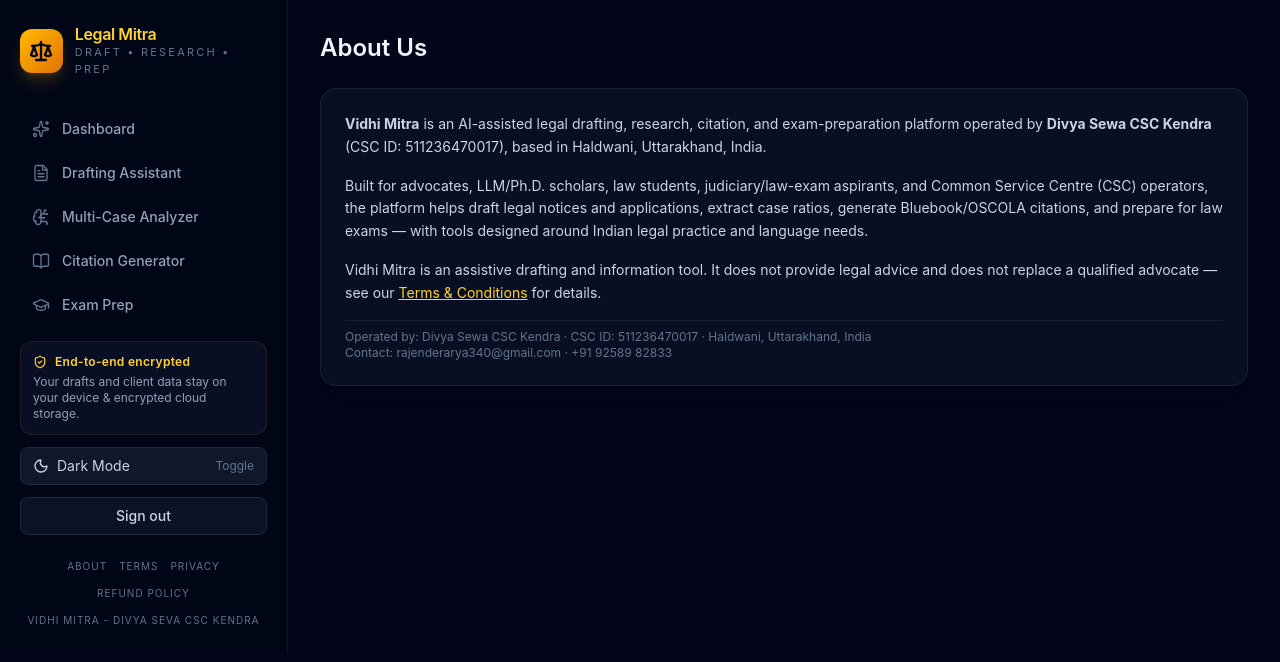
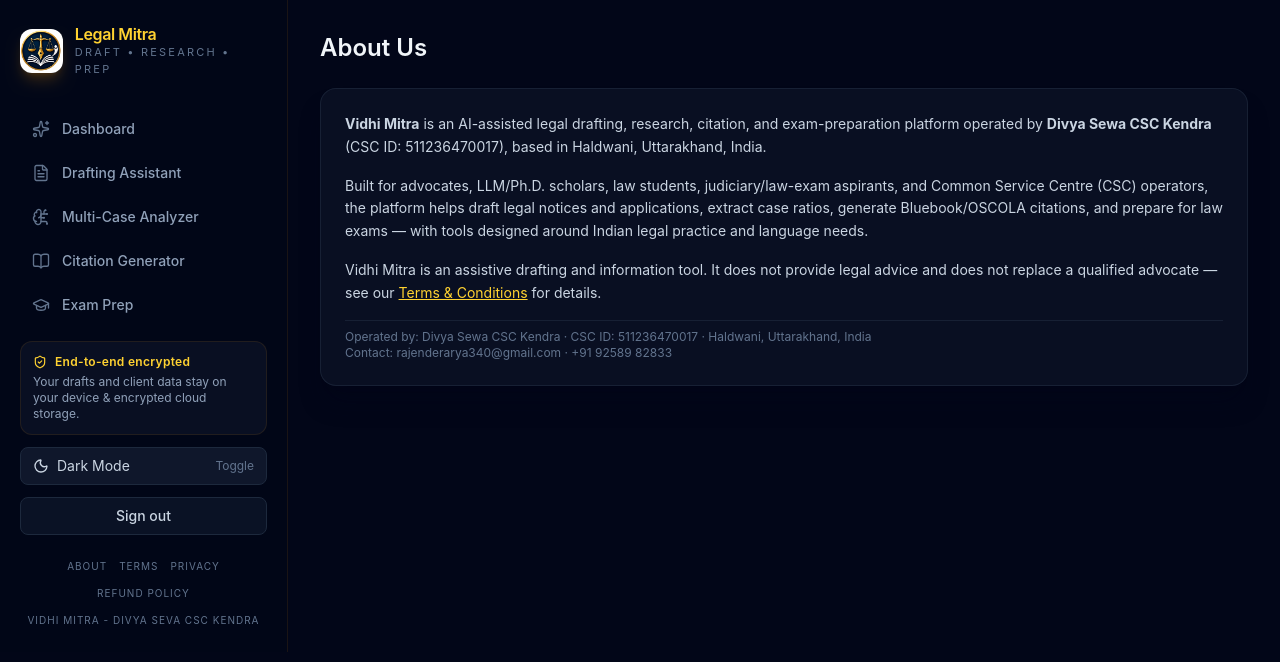
Before and after one commit to RajendraNath33/legal-engine, a Next.js app: page /about in a window 1280 px wide. Shown: the top 662 px of the page. Built offline with nearby package versions, Linux system fonts and the light colour scheme; no server answers; sample sign-in values are in the browser's storage.

Commit message:
Add Legal Mitra logo branding to Sidebar and Login page

```diff
--- a/src/app/login/page.tsx
+++ b/src/app/login/page.tsx
@@ -5,6 +5,7 @@
 import { auth, googleProvider } from "@/lib/firebase";
 import { useAuth } from "@/components/AuthProvider";
 import { ShieldCheck, Phone, LogIn } from "lucide-react";
+import Image from "next/image";
 import { API_BASE_URL } from "@/lib/config";
 import { FirebaseAuthentication } from "@capacitor-firebase/authentication";
 import { GoogleAuthProvider as GoogleAuthProviderCred, signInWithCredential } from "firebase/auth";
@@ -179,12 +180,8 @@
     <div className="flex min-h-screen items-center justify-center bg-slate-950 px-4 py-10 text-slate-200">
       <div className="w-full max-w-md rounded-3xl border border-slate-800 bg-slate-900/80 p-6 shadow-2xl shadow-amber-900/10">
         <div className="mb-6 flex items-center gap-3">
-          <div className="flex h-12 w-12 items-center justify-center rounded-2xl bg-gradient-to-br from-amber-400 to-amber-600 text-slate-950">
-            <ShieldCheck className="h-6 w-6" />
-          </div>
-          <div>
-            <h1 className="text-xl font-semibold text-slate-100">Legal Mitra</h1>
-            <p className="text-sm text-slate-400">Secure sign in for your legal workspace</p>
+          <div className="flex w-full justify-center">
+            <Image src="/Inner-logo.jpeg" alt="Legal Mitra" width={220} height={220} className="h-auto w-48 rounded-2xl" />
           </div>
         </div>
 
--- a/src/components/Sidebar.tsx
+++ b/src/components/Sidebar.tsx
@@ -1,5 +1,6 @@
 "use client";
 import Link from "next/link";
+import Image from "next/image";
 import { usePathname } from "next/navigation";
 import { useEffect, useState } from "react";
 import { Scale, FileText, BookOpen, BrainCircuit, GraduationCap, Moon, Sun, Sparkles, ShieldCheck, Menu, X } from "lucide-react";
@@ -30,8 +31,8 @@
   return (
     <>
       <Link href="/dashboard" className="group mb-4 flex items-center gap-3 lg:mb-8" onClick={onNavigate}>
-        <div className="flex h-11 w-11 items-center justify-center rounded-xl bg-gradient-to-br from-amber-400 to-amber-600 text-slate-950 shadow-lg shadow-amber-500/20">
-          <Scale className="h-6 w-6" strokeWidth={2.3} />
+        <div className="flex h-11 w-11 items-center justify-center overflow-hidden rounded-xl shadow-lg shadow-amber-500/20">
+          <Image src="/Outer-logo.jpeg" alt="Legal Mitra" width={44} height={44} className="h-full w-full object-cover" />
         </div>
         <div>
           <div className="text-base font-semibold leading-tight tracking-tight text-amber-300 group-hover:text-amber-200">
```
Also changed, not shown: public/Inner-logo.jpeg (added), public/Outer-logo.jpeg (added).
